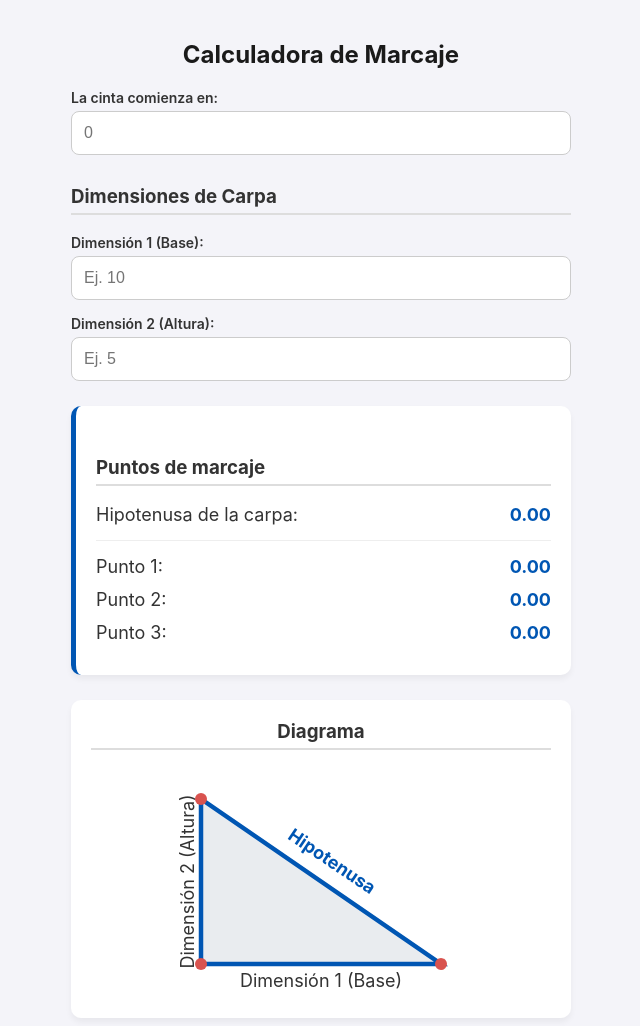
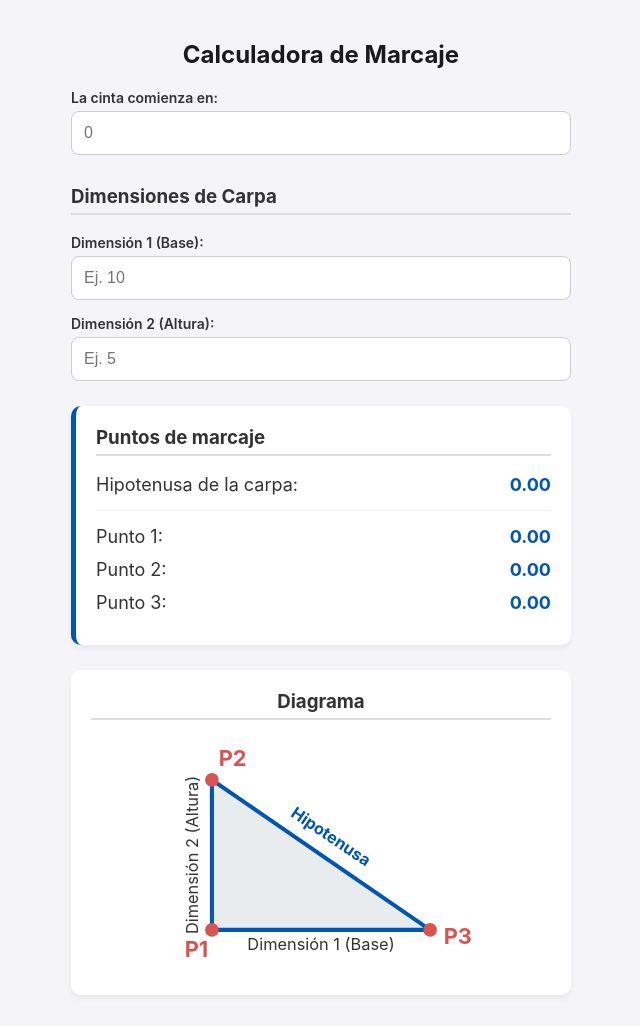
Before and after one commit to edmoscomtz/Calculadora-Marcaje, a plain HTML site: page index.html in a window 1280 px wide. Shown: the whole page, without its empty margins (319-959 px from the left). Drawn offline with Linux system fonts and the light colour scheme.

Commit message:
index.html

```diff
--- a/index.html
+++ b/index.html
@@ -46,7 +46,8 @@
             box-shadow: 0 4px 6px rgba(0,0,0,0.05);
             text-align: center;
         }
-        svg { width: 100%; max-width: 300px; height: auto; }
+        svg { width: 100%; max-width: 300px; height: auto; overflow: visible; }
+        .punto-label { font-weight: bold; font-size: 16px; fill: #d9534f; }
     </style>
 </head>
 <body>
@@ -65,7 +66,7 @@
     <input type="number" id="dim2" placeholder="Ej. 5" oninput="calcular()">
 
     <div class="result-box">
-        <h3>Puntos de marcaje</h3>
+        <h3 style="margin-top: 0;">Puntos de marcaje</h3>
         <div class="result-item">Hipotenusa de la carpa: <span id="res-hipo">0.00</span></div>
         <hr style="border: 0; border-top: 1px solid #eee; margin: 15px 0;">
         <div class="result-item">Punto 1: <span id="res-p1">0.00</span></div>
@@ -75,21 +76,27 @@
 
     <div class="diagram-container">
         <h3 style="margin-top: 0;">Diagrama</h3>
-        <svg viewBox="0 0 200 150">
+        <!-- Aumenté el viewBox y ajusté las coordenadas para que las etiquetas no se corten -->
+        <svg viewBox="-10 -10 220 170">
             <!-- Triángulo rectángulo -->
             <polygon points="20,130 180,130 20,20" fill="#e9ecef" stroke="#0056b3" stroke-width="3"/>
 
-            <!-- Etiquetas -->
+            <!-- Etiquetas de dimensiones -->
             <text x="100" y="145" font-size="12" text-anchor="middle" fill="#333">Dimensión 1 (Base)</text>
-            <text x="15" y="75" font-size="12" text-anchor="middle" transform="rotate(-90 15,75)" fill="#333">Dimensión 2 (Altura)</text>
+            <text x="10" y="75" font-size="12" text-anchor="middle" transform="rotate(-90 10,75)" fill="#333">Dimensión 2 (Altura)</text>
 
             <!-- Hipotenusa -->
             <text x="105" y="65" font-size="12" text-anchor="middle" transform="rotate(34 105,65)" fill="#0056b3" font-weight="bold">Hipotenusa</text>
 
             <!-- Nodos/Puntos -->
-            <circle cx="20" cy="130" r="4" fill="#d9534f"/> <!-- Punto inicio de base -->
-            <circle cx="180" cy="130" r="4" fill="#d9534f"/> <!-- Punto fin de base -->
-            <circle cx="20" cy="20" r="4" fill="#d9534f"/> <!-- Punto altura -->
+            <circle cx="20" cy="130" r="5" fill="#d9534f"/> <!-- P1 -->
+            <circle cx="20" cy="20" r="5" fill="#d9534f"/> <!-- P2 -->
+            <circle cx="180" cy="130" r="5" fill="#d9534f"/> <!-- P3 -->
+
+            <!-- Etiquetas de Puntos (Como en tu dibujo) -->
+            <text x="0" y="150" class="punto-label">P1</text>
+            <text x="25" y="10" class="punto-label">P2</text>
+            <text x="190" y="140" class="punto-label">P3</text>
         </svg>
     </div>
 
```
